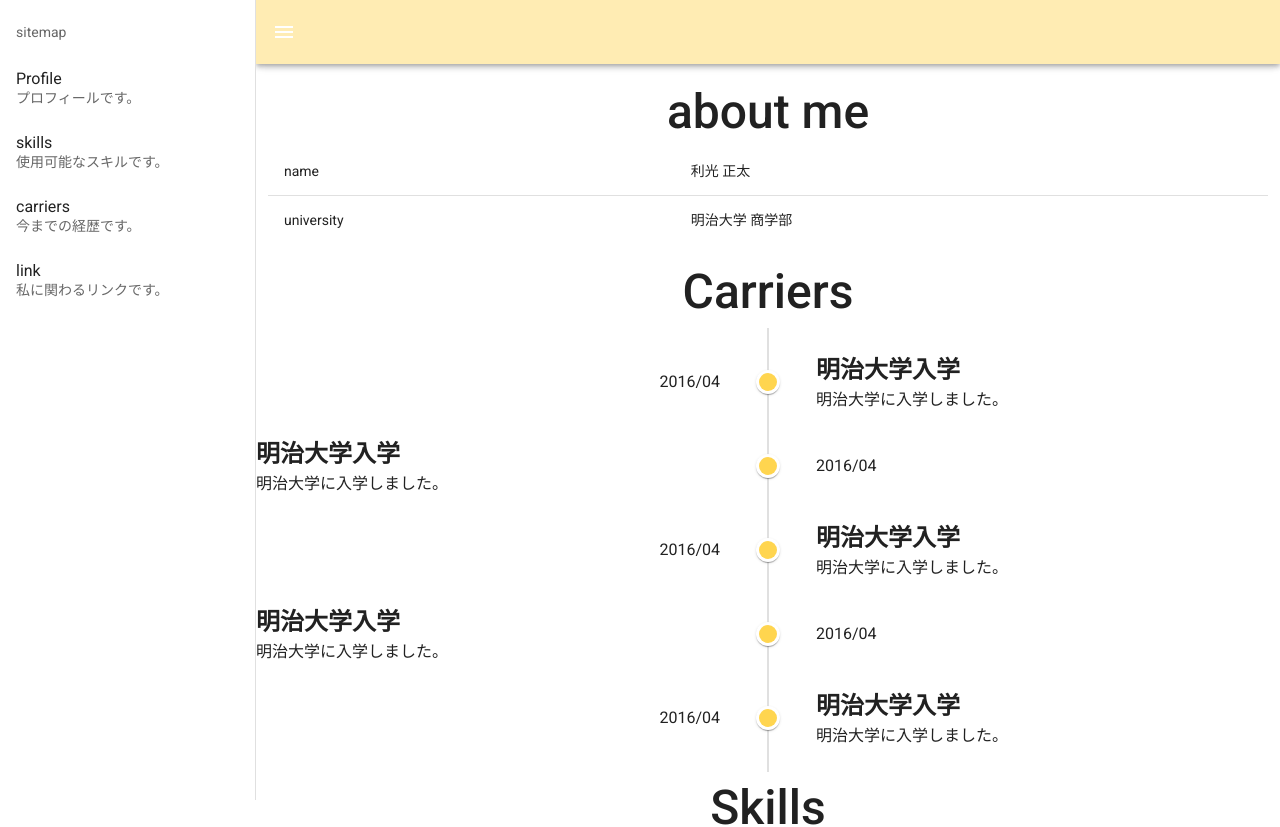
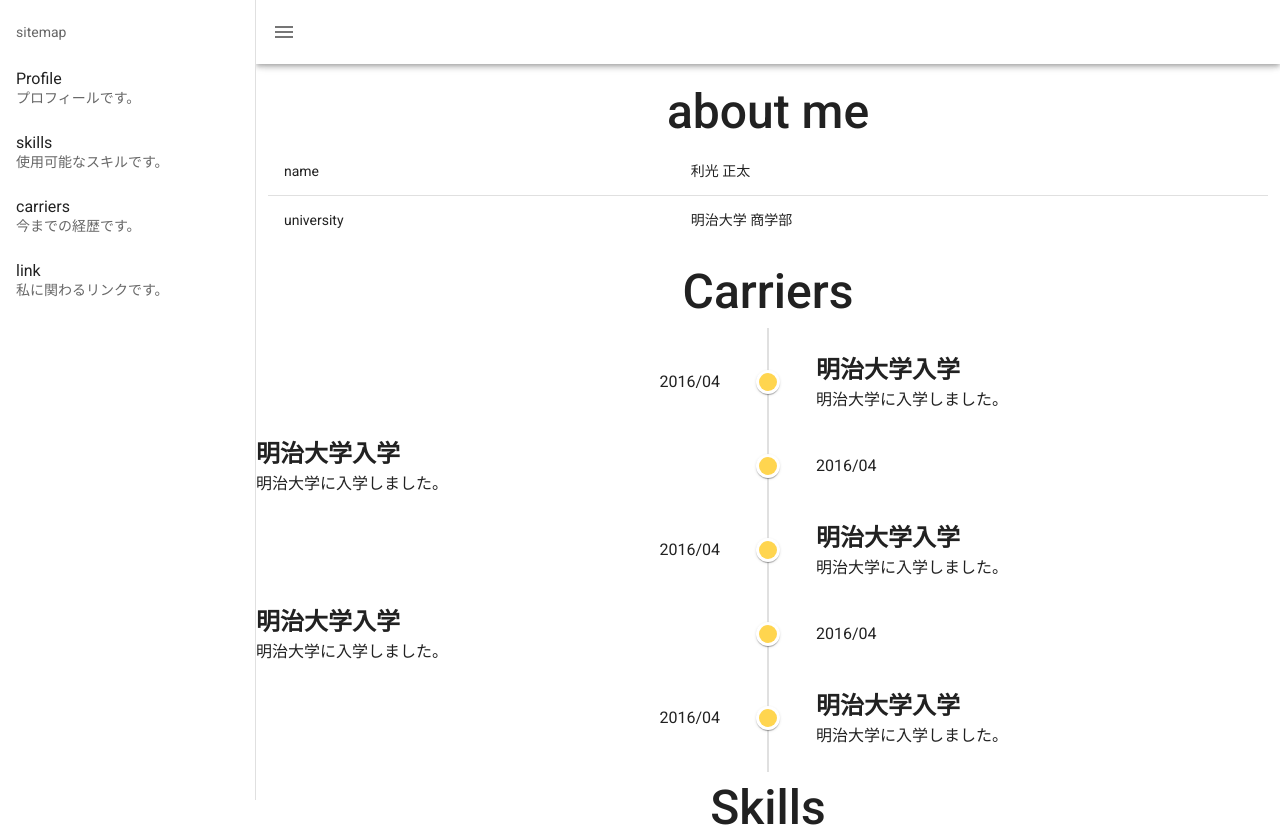
Before and after one commit to mishitoshi/my-portfolio, a Vue app: page / in a window 1280 px wide. Shown: the top 827 px of the page. Built offline with nearby package versions, Linux system fonts and the light colour scheme.

Commit message:
change: color

```diff
--- a/src/components/Header.vue
+++ b/src/components/Header.vue
@@ -13,7 +13,7 @@
         </v-list-item-group>
       </v-list>
     </v-navigation-drawer>
-    <v-app-bar app color="amber lighten-4" dark hide-on-scroll>
+    <v-app-bar app color="white" hide-on-scroll>
       <v-app-bar-nav-icon @click="drawer = !drawer"></v-app-bar-nav-icon>
     </v-app-bar>
   </header>
```
